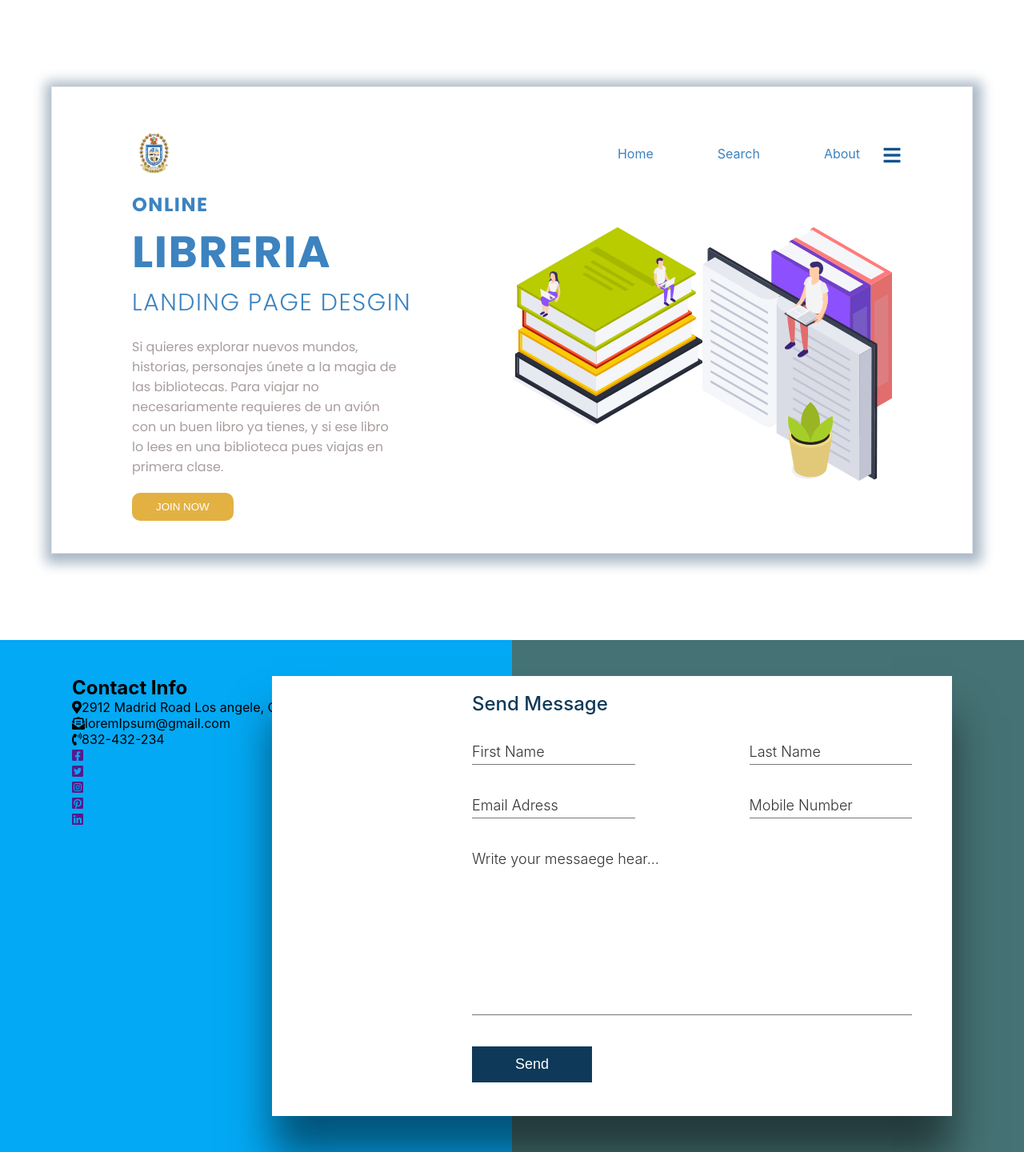
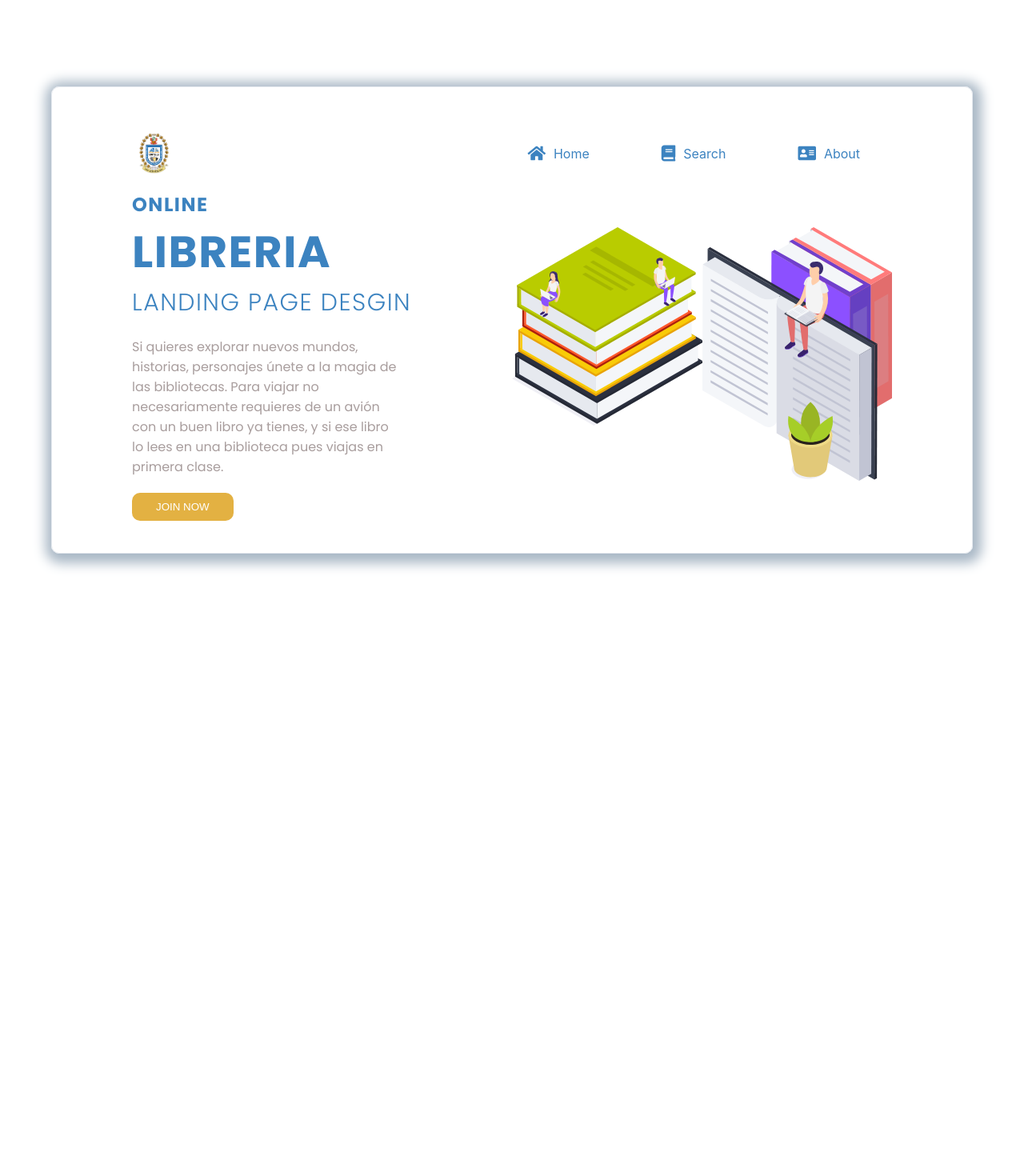
Before and after one commit to akanzadev/BibliotecaUntels, a React (Create React App) app: page / in a window 1280 px wide. Shown: the whole page at 80% size. After the commit the page ends 800 px from the top, so only its background shows below. Built offline with nearby package versions, Linux system fonts and the light colour scheme.

Commit message:
ready header

```diff
--- a/src/Components/Footer/Footer.js
+++ b/src/Components/Footer/Footer.js
@@ -2,72 +2,7 @@ import { Fragment } from "react";
 
 import "./Footer.css";
 const Footer = () => {
-    return (
-        <Fragment>
-            <section className="seccion-contacto">
-                <div className="contact-container">
-                    <div classNameName="contactinfo">
-                            <h2>Contact Info</h2>
-                                <ul className="info">
-                                    <li>
-                                        <i className="fas fa-map-marker-alt"></i>
-                                        <span>2912 Madrid Road
-                                            Los angele, CA 90017
-                                        </span>
-                                    </li>
-                                    <li>
-                                        <i className="fas fa-envelope-open-text"></i>
-                                        <span>loremIpsum@gmail.com
-                                        </span>
-                                    </li>
-                                    <li>
-                                        <i className="fas fa-phone-volume"></i>
-                                        <span>832-432-234
-                                        </span>
-                                    </li>
-                                </ul>
-                                <ul className="sci">
-                                    <li><a href=""><i className="fab fa-facebook-square"></i></a></li>
-                                    <li><a href=""><i className="fab fa-twitter-square"></i></a></li>
-                                    <li><a href=""><i className="fab fa-instagram-square"></i></a></li>
-                                    <li><a href=""><i className="fab fa-pinterest-square"></i></a></li>
-                                    <li><a href=""><i className="fab fa-linkedin"></i></a></li>
-                                </ul>
-                    </div>
-
-                        <div className="cardForm">
-                            <h2>Send Message</h2>
-                            <div className="formBox">
-                                <div className="inputBox w50">
-                                    <input type="text" name="" id="" required/>
-                                    <span>First Name</span>
-                                </div>
-                                <div className="inputBox w50">
-                                    <input type="text" name="" id="" required/>
-                                    <span>Last Name</span>
-                                </div>
-                                <div className="inputBox w50">
-                                    <input type="text" name="" id="" required/>
-                                    <span>Email Adress</span>
-                                </div>
-                                <div className="inputBox w50">
-                                    <input type="number" name="" id="" required/>
-                                    <span>Mobile Number</span>
-                                </div>
-                                <div className="inputBox w100">
-                                    <textarea name="" id="" cols="30" rows="10" required></textarea>
-                                    <span>Write your messaege hear...</span>
-                                </div>
-                                <div className="inputBox w100">
-                                    <input type="submit" value="Send" name="" id="" required/>
-                                </div>
-                            </div>
-                        </div>
-
-                </div>
-            </section>
-        </Fragment>
-     );
+   return ( <div></div>);
 }
 
 export default Footer;
--- a/src/Components/Header/Header.css
+++ b/src/Components/Header/Header.css
@@ -8,6 +8,7 @@
 }
 .header-content {
   width: 90%;
+  border-radius: 10px;
   box-shadow: 2px 3px 15px 9px rgba(168, 183, 197, 1);
   border: 1px solid #e5e9ef;
   padding: 40px 100px;
--- a/src/Components/Nav/Nav.css
+++ b/src/Components/Nav/Nav.css
@@ -13,10 +13,11 @@
   align-items: center;
 }
 .nav-hamburger {
+  display: none;
   position: absolute;
-  right: 0%;
+  right: 5%;
   top: 50%;
-  transform: translate(50%, -50%);
+  transform: translate(0%, -50%);
 }
 .nav-hamburger i {
   font-size: 24px;
@@ -45,8 +46,45 @@
   cursor: pointer;
   border-bottom: 3px solid transparent;
   transition: all 500ms;
+  display: flex;
+  flex-wrap: wrap;
+  align-items: center;
+  justify-content: center;
+}
+.nav-list__item a i {
+  padding: 0px 10px;
+  font-size: 20px;
 }
 .nav-list__item:hover a {
   background-color: rgba(17, 83, 141, 0.7);
   color: white;
 }
+@media screen and (max-width: 768px) {
+  .nav-list {
+    display: none;
+    position: absolute;
+    top: 100%;
+    right: 0;
+    flex-direction: column;
+    justify-content: flex-end;
+    z-index: 13;
+    background-color: #ffff;
+    border-radius: 20px;
+    border: 2px solid var(--colorAzul);
+  }
+  .nav-list.show {
+    display: flex;
+  }
+  .nav-list__item {
+    width: 100%;
+  }
+  .nav-list__item a {
+    text-align: end;
+    border-bottom: 1px solid var(--colorAzul);
+    color: var(--colorAzul);
+    padding: 10px 30px;
+  }
+  .nav-hamburger {
+    display: block;
+  }
+}
--- a/src/Components/Nav/Nav.js
+++ b/src/Components/Nav/Nav.js
@@ -1,8 +1,15 @@
 import { Fragment } from "react";
+import { useState } from "react";
 import "./Nav.css";
 const Nav = () => {
+  const [show, setshow] = useState(false);
+  const showMenu = () => {
+    setshow(!show);
+  };
+
   return (
     <Fragment>
+      <div id="nav">
         <nav className="nav">
           <figure className="nav-logo">
             <img
@@ -12,20 +19,30 @@ const Nav = () => {
             />
           </figure>
           <div className="nav-hamburger">
-          <i class="fas fa-bars"></i>
+            <i
+              className={show ? `fas fa-times` : `fas fa-bars`}
+              onClick={showMenu}
+            ></i>
           </div>
-        <ul className="nav-list">
+          <ul className={show ? `nav-list show` : `nav-list`}>
             <li className="nav-list__item">
-            <a href="#">Home</a>
+              <a href="#">
+                <i className="fas fa-home"></i>Home
+              </a>
             </li>
             <li className="nav-list__item">
-            <a href="#">Search</a>
+              <a href="#">
+                <i className="fas fa-book"></i>Search
+              </a>
             </li>
             <li className="nav-list__item">
-            <a href="#">About</a>
+              <a href="#">
+                <i className="fas fa-address-card"></i>About
+              </a>
             </li>
           </ul>
         </nav>
+      </div>
     </Fragment>
   );
 };
```
Lines whose indentation alone changed are shown as unchanged.
